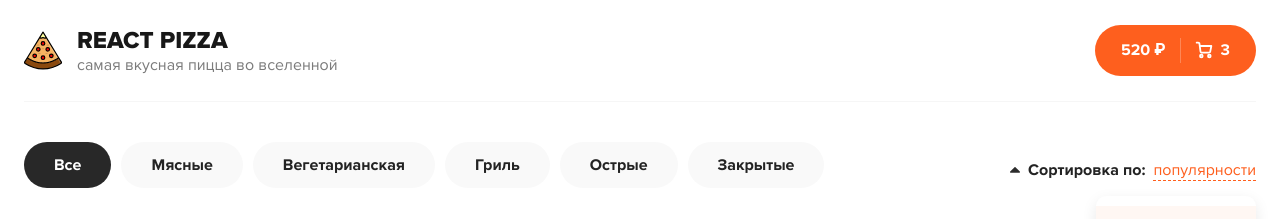
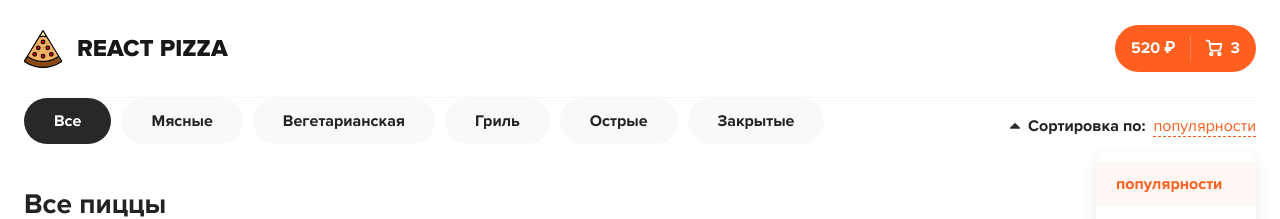
Before and after one commit to Alex5/react-bulki, a React (Create React App) app: page / in a window 1280 px wide. Shown: the top 219 px of the page. Built offline with nearby package versions, Linux system fonts and the light colour scheme.

Commit message:
немного вёрстки, адаптировал под мобилки, поправил немного отступы, на свой вкус

```diff
--- a/src/App.js
+++ b/src/App.js
@@ -12,7 +12,6 @@ const App = () => {
                         <img width="38" src={pizzaLogo} alt="Pizza logo"/>
                         <div>
                             <h1>React Pizza</h1>
-                            <p>самая вкусная пицца во вселенной</p>
                         </div>
                     </div>
                     <div className="header__cart">
--- a/src/scss/app.scss
+++ b/src/scss/app.scss
@@ -18,7 +18,7 @@
 //}
 
 .content {
-  padding: 40px 0;
+  //padding: 40px 0;
 
   &__title {
     margin: 35px 0;
--- a/src/scss/components/_button.scss
+++ b/src/scss/components/_button.scss
@@ -133,7 +133,7 @@
     display: flex;
     align-items: center;
     line-height: 23px;
-    padding: 12px 25px;
+    padding: 10px 15px;
 
     svg {
       margin-right: 8px;
--- a/src/scss/components/_header.scss
+++ b/src/scss/components/_header.scss
@@ -12,6 +12,7 @@
 
   &__logo {
     display: flex;
+    align-items: center;
 
     img {
       margin-right: 15px;
```
Also changed, not shown: 1 other file (tests, documents, lock files or other folders).
